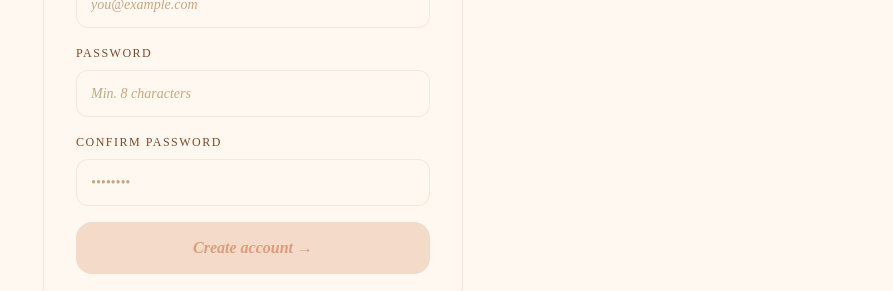
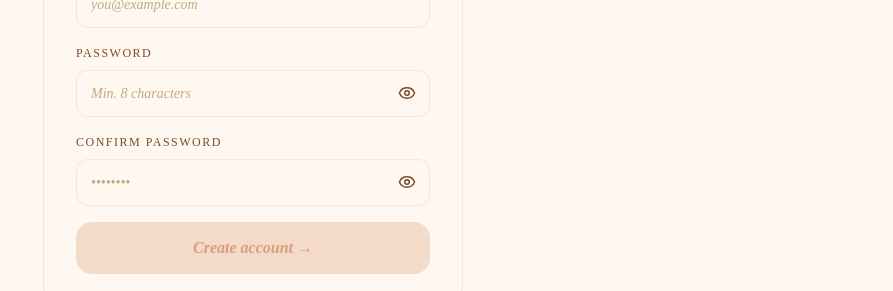
Before and after one commit to Erystech/gr3tful, a React (Vite) app: page /signup in a window 1280 px wide. Shown: the part 340-631 px from the top of the page, without its empty margins (387-1280 px from the left). Built offline with nearby package versions, Linux system fonts and the light colour scheme; no server answers; a web font is replaced by a local one.

Commit message:
Add password visibility toggles to authentication forms

```diff
--- a/src/components/pages/LoginPage.jsx
+++ b/src/components/pages/LoginPage.jsx
@@ -3,11 +3,13 @@ import { Link, useNavigate } from "react-router-dom";
 import { useSearchParams } from "react-router-dom";
 import { supabase } from "../../supabaseClient";
 import ThemeToggle from "../ThemeToggle";
+import { Eye, EyeOff } from "lucide-react";
 
 export default function LoginPage() {
   const navigate = useNavigate();
   const [email, setEmail] = useState("");
   const [password, setPassword] = useState("");
+  const [showPassword, setShowPassword] = useState(false);
   const [error, setError] = useState(null);
   const [loading, setLoading] = useState(false);
   const [searchParams] = useSearchParams();
@@ -75,13 +77,25 @@ export default function LoginPage() {
             <label className="block text-[12px] text-secondary-text uppercase tracking-[1.5px] mb-2">
               Password
             </label>
-            <input
-              type="password"
-              value={password}
-              onChange={e => setPassword(e.target.value)}
-              placeholder="••••••••"
-              onKeyDown={e => e.key === "Enter" && handleLogin()}
-              className="w-full box-border bg-surface border border-borderline rounded-xl py-3.5 px-5 font-parag text-[14px] text-darkb"/>
+            <div className="relative">
+              <input
+                type={showPassword ? "text" : "password"}
+                value={password}
+                onChange={e => setPassword(e.target.value)}
+                placeholder="••••••••"
+                onKeyDown={e => e.key === "Enter" && handleLogin()}
+                className="w-full box-border bg-surface border border-borderline rounded-xl py-3.5 pl-5 pr-12 font-parag text-[14px] text-darkb"
+              />
+              <button
+                type="button"
+                onClick={() => setShowPassword((visible) => !visible)}
+                aria-label={showPassword ? "Hide password" : "Show password"}
+                aria-pressed={showPassword}
+                className="absolute right-4 top-1/2 -translate-y-1/2 text-secondary-text hover:text-secondary"
+              >
+                {showPassword ? <EyeOff size={18} /> : <Eye size={18} />}
+              </button>
+            </div>
           </div>
 
           {/* Error */}
--- a/src/components/pages/SignupPage.jsx
+++ b/src/components/pages/SignupPage.jsx
@@ -2,12 +2,15 @@ import { useState } from "react";
 import { Link, useNavigate } from "react-router-dom";
 import { supabase } from "../../supabaseClient";
 import ThemeToggle from "../ThemeToggle";
+import { Eye, EyeOff } from "lucide-react";
 
 export default function SignupPage() {
   const navigate = useNavigate();
   const [email, setEmail] = useState("");
   const [password, setPassword] = useState("");
   const [confirm, setConfirm] = useState("");
+  const [showPassword, setShowPassword] = useState(false);
+  const [showConfirm, setShowConfirm] = useState(false);
   const [error, setError] = useState(null);
   const [loading, setLoading] = useState(false);
 
@@ -77,13 +80,24 @@ export default function SignupPage() {
             <label className="block text-[12px] text-secondary-text uppercase tracking-[1.5px] mb-2">
               Password
             </label>
+            <div className="relative">
               <input
-              type="password"
+                type={showPassword ? "text" : "password"}
                 value={password}
                 onChange={e => setPassword(e.target.value)}
                 placeholder="Min. 8 characters"
-              className="w-full box-border bg-surface border border-borderline rounded-xl py-3 px-3.5 font-parag text-[14px] text-darkb"
+                className="w-full box-border bg-surface border border-borderline rounded-xl py-3 pl-3.5 pr-12 font-parag text-[14px] text-darkb"
               />
+              <button
+                type="button"
+                onClick={() => setShowPassword((visible) => !visible)}
+                aria-label={showPassword ? "Hide password" : "Show password"}
+                aria-pressed={showPassword}
+                className="absolute right-3.5 top-1/2 -translate-y-1/2 text-secondary-text hover:text-secondary"
+              >
+                {showPassword ? <EyeOff size={18} /> : <Eye size={18} />}
+              </button>
+            </div>
           </div>
 
           {/* Confirm Password */}
@@ -91,14 +105,25 @@ export default function SignupPage() {
             <label className="block text-[12px] text-secondary-text uppercase tracking-[1.5px] mb-2">
               Confirm Password
             </label>
+            <div className="relative">
               <input
-              type="password"
+                type={showConfirm ? "text" : "password"}
                 value={confirm}
                 onChange={e => setConfirm(e.target.value)}
                 placeholder="••••••••"
                 onKeyDown={e => e.key === "Enter" && handleSignup()}
-              className="w-full box-border bg-surface border border-borderline rounded-xl py-3 px-3.5 font-parag text-[14px] text-darkb"
+                className="w-full box-border bg-surface border border-borderline rounded-xl py-3 pl-3.5 pr-12 font-parag text-[14px] text-darkb"
               />
+              <button
+                type="button"
+                onClick={() => setShowConfirm((visible) => !visible)}
+                aria-label={showConfirm ? "Hide confirmation password" : "Show confirmation password"}
+                aria-pressed={showConfirm}
+                className="absolute right-3.5 top-1/2 -translate-y-1/2 text-secondary-text hover:text-secondary"
+              >
+                {showConfirm ? <EyeOff size={18} /> : <Eye size={18} />}
+              </button>
+            </div>
           </div>
 
           {/* Error */}
```
Also changed, not shown: 1 other file (tests, documents, lock files or other folders). Lines whose indentation alone changed are shown as unchanged.
